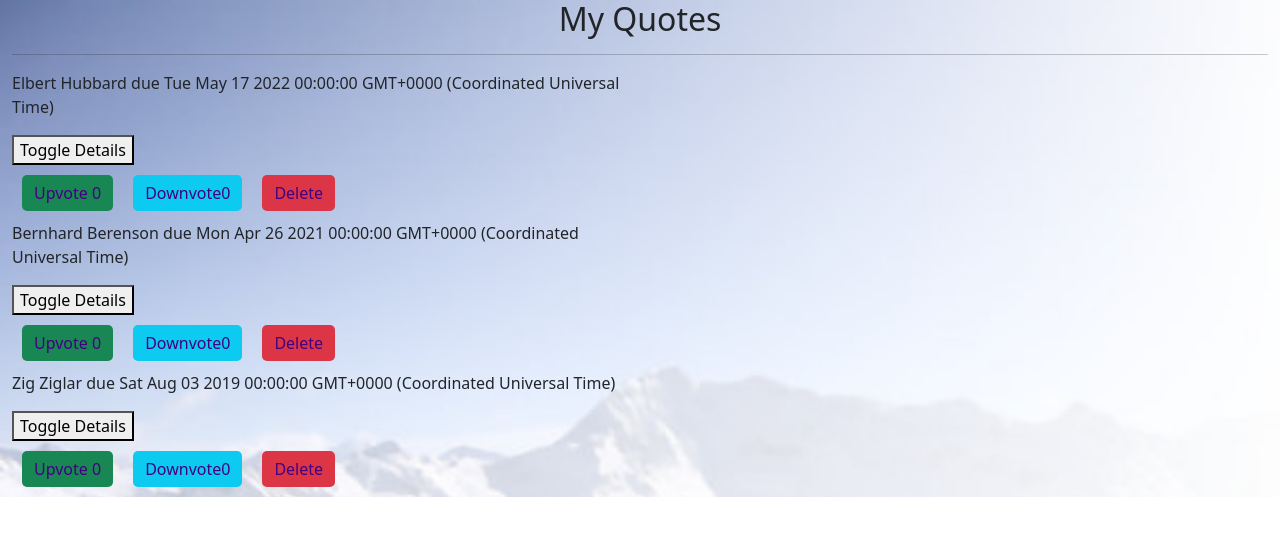
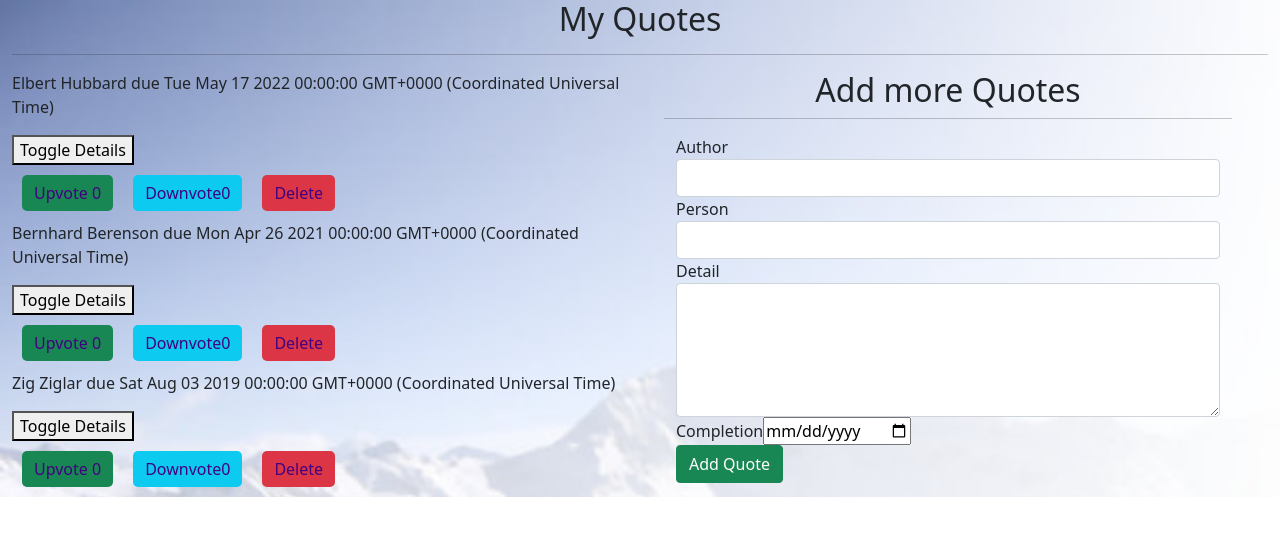
Before and after one commit to Mel-001/Quotes, an Angular app: page / in a window 1280 px wide. Shown: the top 536 px of the page. Built offline with nearby package versions, Linux system fonts and the light colour scheme.

Commit message:
form updated

```diff
--- a/src/app/quote/quote.component.html
+++ b/src/app/quote/quote.component.html
@@ -25,9 +25,9 @@
 
       </div>
     </div>
-    <!-- <div class="col-md-6">
+    <div class="col-md-6">
       <app-quote-form (addQuote)="addNewQuote($event)"></app-quote-form>
-    </div> -->
+    </div>
   </div>
 
 
```
